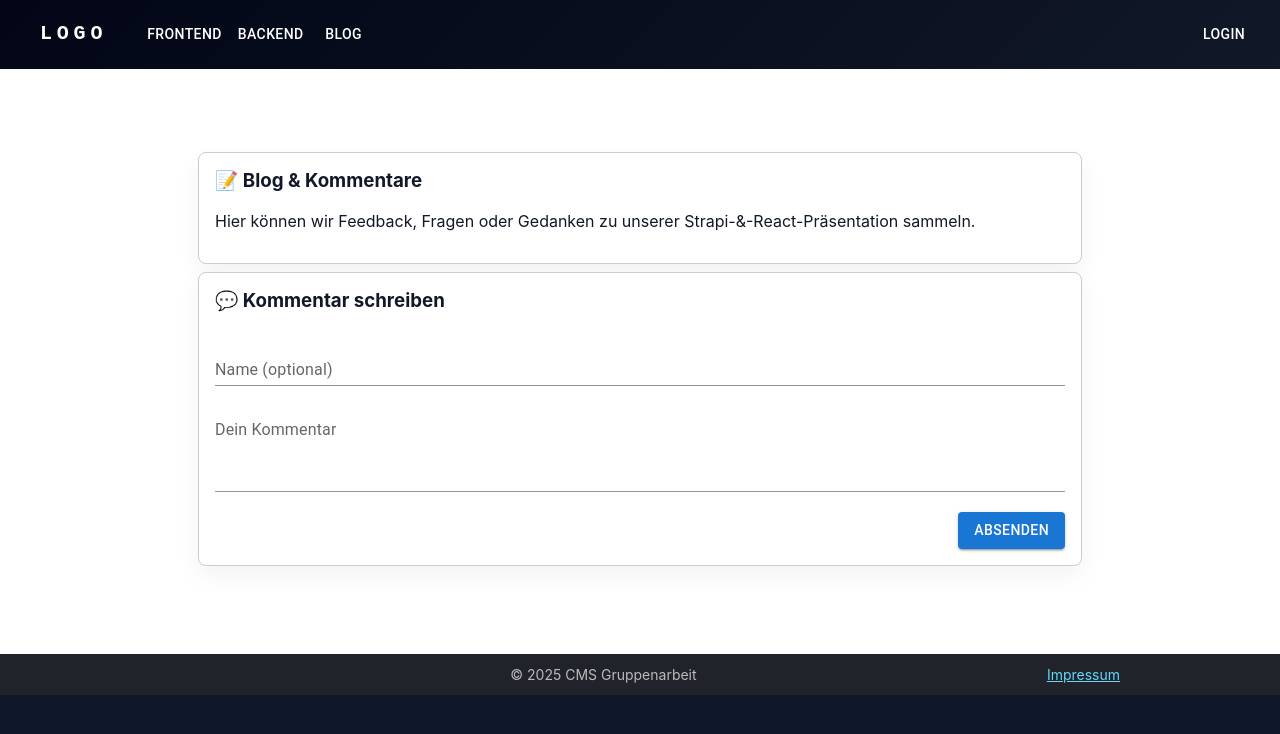
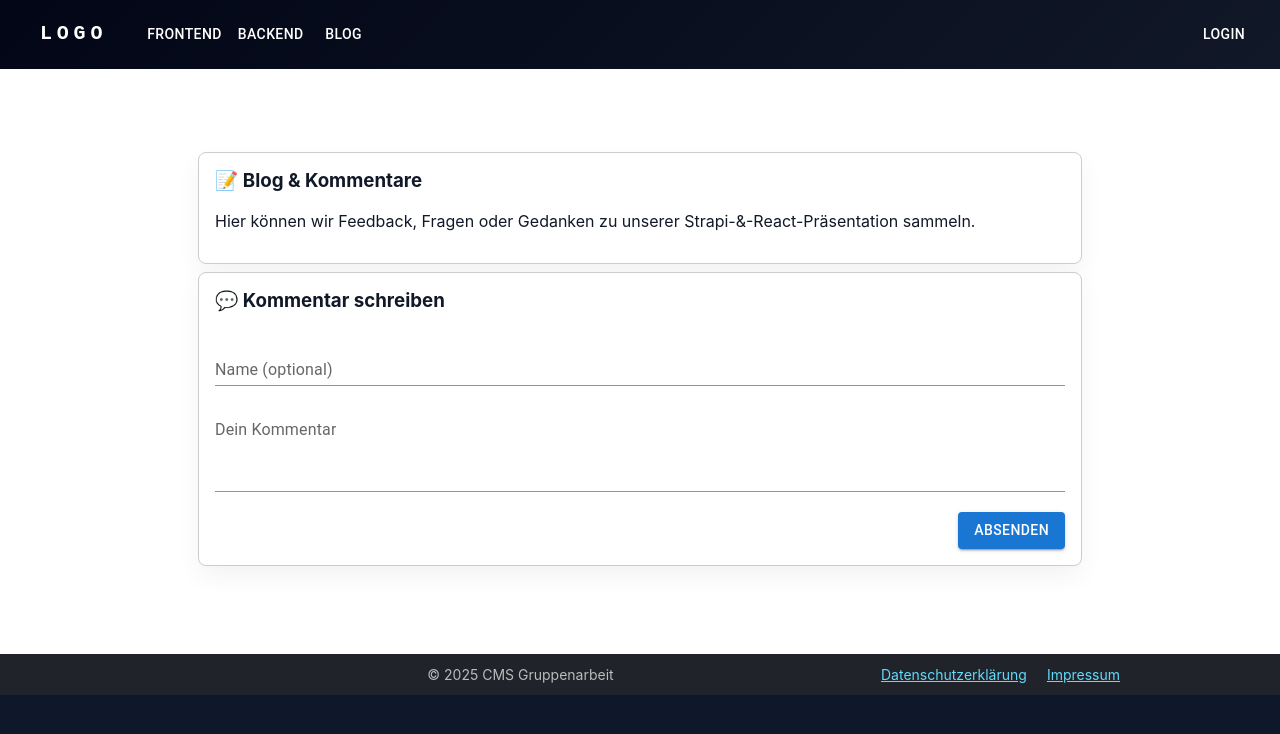
Before and after one commit to christopherinformatik/cms_gruppenarbeit, a React (Create React App) app in the folder frontend/: page /blog in a window 1280 px wide. Shown: the top 734 px of the page. Built offline with nearby package versions, Linux system fonts and the light colour scheme; some icons are missing.

Commit message:
Impressum und Datenschutz

```diff
--- a/frontend/src/components/Footer.jsx
+++ b/frontend/src/components/Footer.jsx
@@ -6,6 +6,7 @@ const Footer = () => {
             <div style={{maxWidth:960,margin:'0 auto',fontSize:14}}>
                 <span>© {new Date().getFullYear()} CMS Gruppenarbeit</span>
                 <span style={{float:'right'}}>
+                    <a href="/datenschutz.txt" style={{color:'#61dafb',marginRight:20}}>Datenschutzerklärung</a>
                     <a href="/robots.txt" style={{color:'#61dafb'}}>Impressum</a>
                 </span>
             </div>
```
Also changed, not shown: frontend/public/datenschutz.txt (added), frontend/public/robots.txt. Lines whose indentation alone changed are shown as unchanged.
